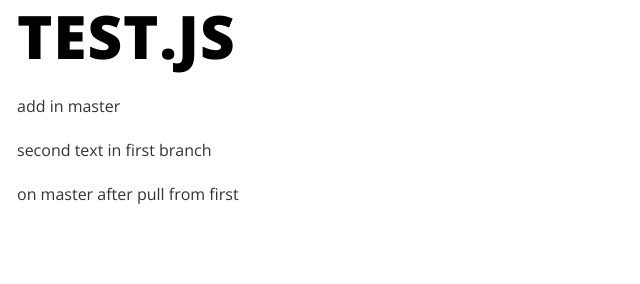
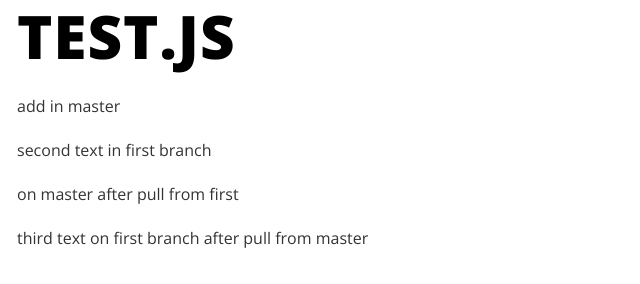
Before and after one commit to manson413/test-vscode, a website: page src/test.html in a window 1280 px wide. Shown: the whole page, without its empty margins (0-640 px from the left). Drawn offline with nearby package versions, Linux system fonts and the light colour scheme; files that its build step writes are made by us from their sources.

Commit message:
add third text

```diff
--- a/src/test.html
+++ b/src/test.html
@@ -5,6 +5,7 @@
     <p>add in master</p>
     <p>second text in first branch</p>
     <p>on master after pull from first</p>
+    <p>third text on first branch after pull from master</p>
 </div>
 
 //= html_parts/head.html
```
